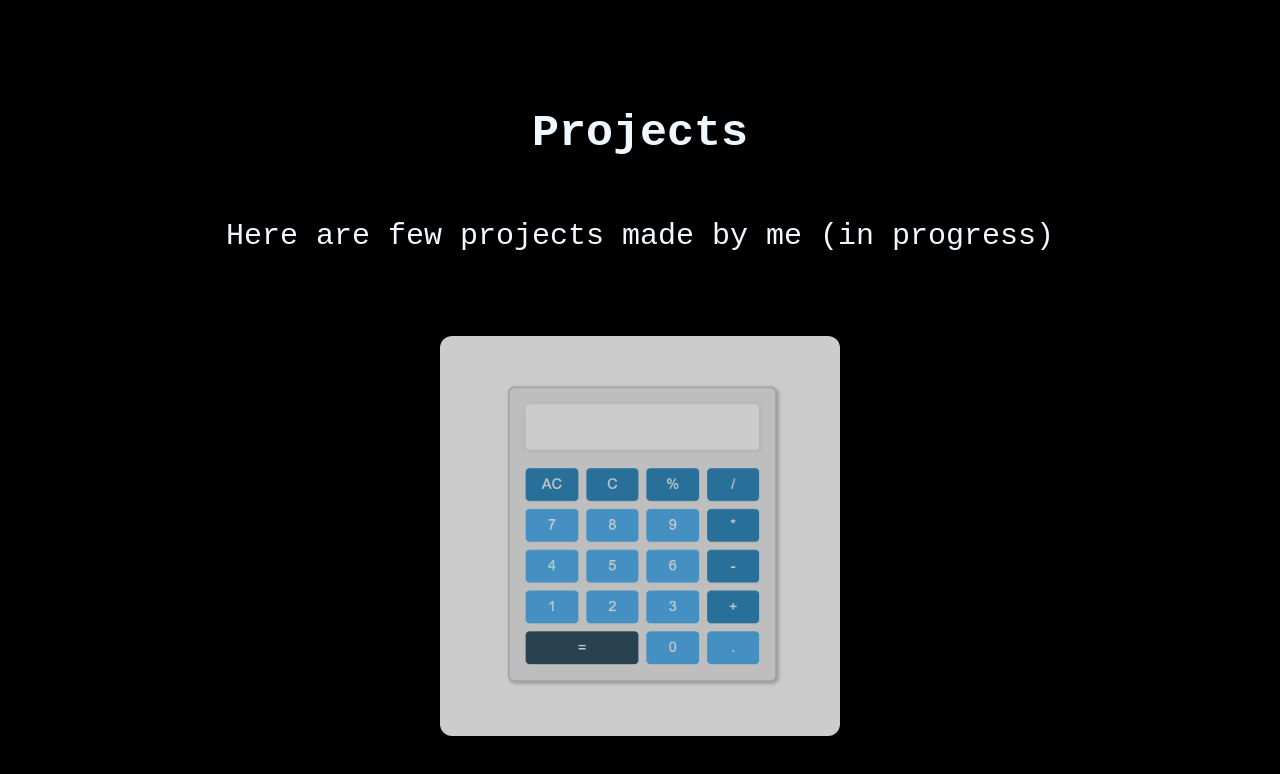
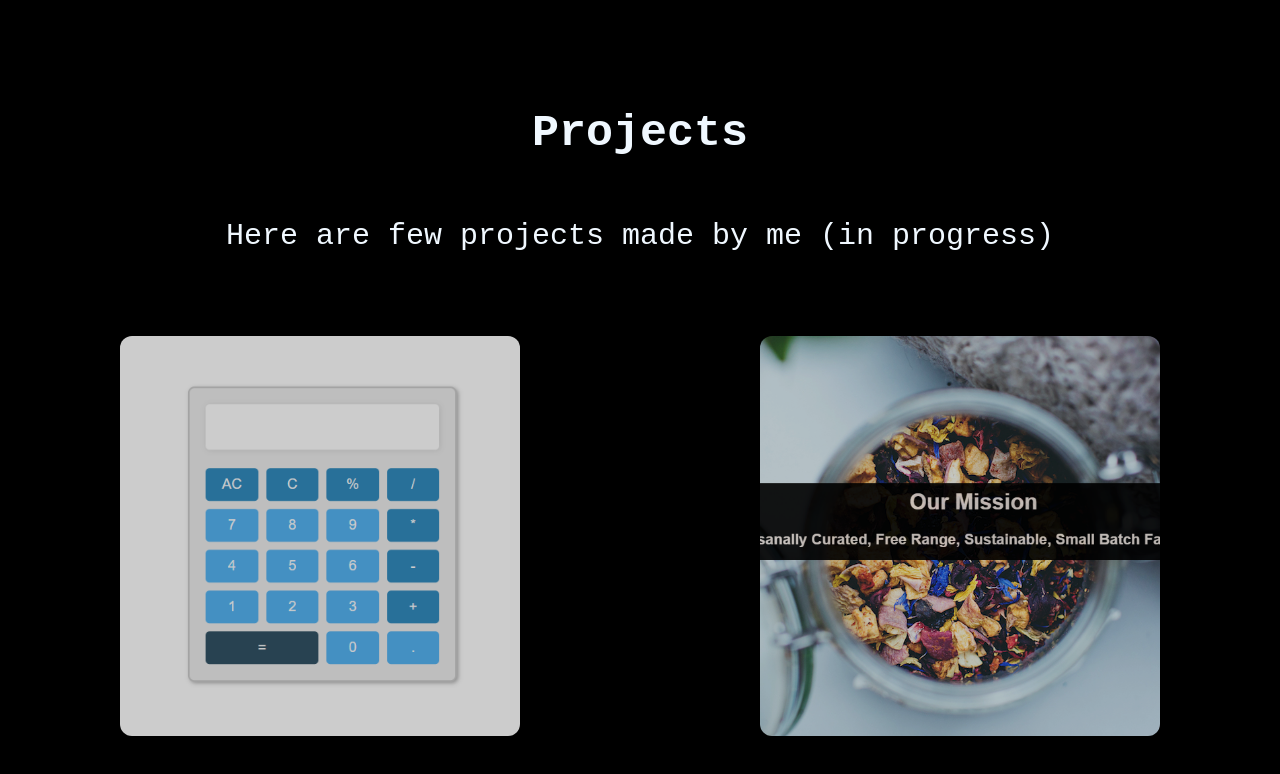
Before and after one commit to pirvancosmin/Portofolio, a React (Create React App) app: page / in a window 1280 px wide. Shown: the part 2039-2813 px from the top of the page. Built offline with nearby package versions, Linux system fonts and the light colour scheme.

Commit message:
Update App.js

```diff
--- a/src/App.js
+++ b/src/App.js
@@ -49,7 +49,11 @@ function App() {
                 <img src='calc.png' alt='calculator' className='projectImg' />
               </a>
             </div>
-
+            <div className='project'>
+              <div>
+                <img src='test1.png' alt='test1' className='projectImg' />
+              </div>
+            </div>
           </div>
         </div>
       </article>
```
